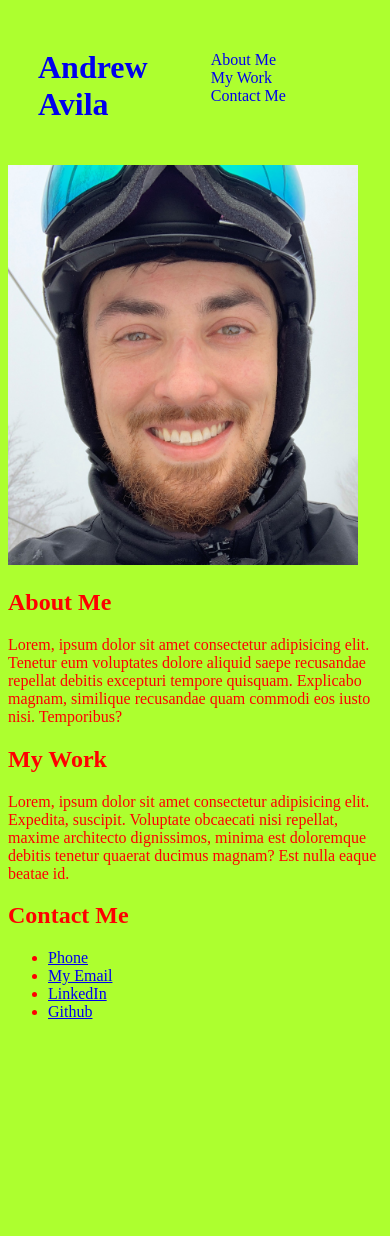
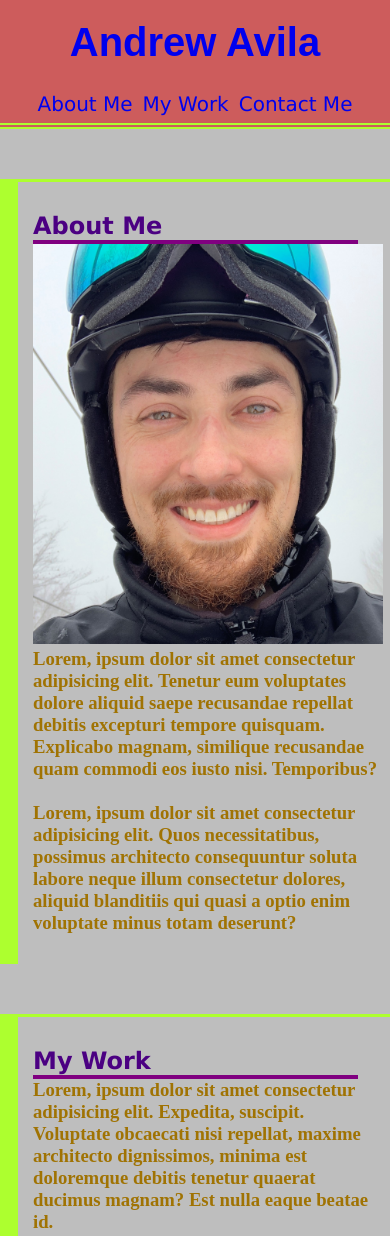
Before and after one commit to mstrikethrough/personal-bio, a plain HTML site: page index.html in a window 390 px wide. Shown: the top 1236 px of the page. Before the commit the page ends 1037 px from the top, so only its background shows below. Drawn offline with Linux system fonts and the light colour scheme.

Commit message:
more html and css framework

```diff
--- a/assets/styles.css
+++ b/assets/styles.css
@@ -1,16 +1,27 @@
 * {
     box-sizing: border-box;
+    margin: 0;
+    padding: 0;
 }
 
 body {
-    color: red;
-    background-color: greenyellow;
+    color:rgb(160, 115, 3);
+    background-color: rgb(190, 190, 190);
 }
 
 header {
     padding: 20px 30px;
     display: flex;
     justify-content: space-between;
+    flex-wrap: wrap;
+    background-color: indianred;
+    border-bottom: 6px double greenyellow;
+}
+
+header h1 {
+    font-size: 40px;
+    font-family: Arial, Helvetica, sans-serif;
+    font-weight: bolder;
 }
 
 header a {
@@ -31,4 +42,100 @@ header nav ul {
 
 header nav ul li a {
     padding: 5px;
+    font-family: Verdana, Geneva, Tahoma, sans-serif;
 }
+
+h2 {
+    font-family: Verdana, Geneva, Tahoma, sans-serif;
+    color: indigo;
+    float: left;
+}
+
+.section-title {
+    text-align: center;
+    float: left;
+    border-bottom: 4px solid purple;
+}
+
+.section-style {
+    margin: 50px auto;
+    border-width: 3px 0 0 18px;
+    border-color: greenyellow;
+    border-style: solid;
+}
+
+section {
+    padding: 20px 30px;
+    display: flex;
+    justify-content: space-between;
+    flex-wrap: wrap;
+}
+
+section h2 {
+    float: left;
+}
+
+section a {
+    text-decoration: none;
+}
+
+section ul {
+    display: flex;
+    flex-wrap: wrap;
+    justify-content: space-between;
+    align-items: center;
+    list-style: none;
+}
+
+section ul li a {
+    padding: 5px;
+    font-family: Verdana, Geneva, Tahoma, sans-serif;
+}
+
+/* MEDIA QUERY FOR SMALLER DESKTOP SCREENS AND SMALLER */
+@media screen and (max-width: 980px) {
+    header {
+      padding-bottom: 0;
+      justify-content: center;
+      position: relative;
+    }
+
+    header h1 {
+      width: 100%;
+      text-align: center;
+    }
+
+    header nav ul {
+      margin-top: 20px;
+      width: 100%;
+      justify-content: center;
+    }
+
+    header nav ul li a {
+      font-size: 20px;
+    }
+
+    footer h2, footer div {
+      text-align: center;
+      width: 100%;
+    }
+
+    .section-title {
+      width: 80%;
+    }
+  }
+
+  /* MEDIA QUERY FOR TABLETS AND SMALLER */
+  @media screen and (max-width: 768px) {
+    section {
+      padding: 30px 15px;
+    }
+  }
+
+  /* MEDIA QUERY FOR MOBILE PHONES AND SMALLER */
+  @media screen and (max-width: 575px) {
+
+    .section-title {
+      width: 95%;
+    }
+  }
--- a/index.html
+++ b/index.html
@@ -30,46 +30,48 @@
     </header>
     <!-- end nav -->
 
-    <!-- hero/jumbotron -->
-    <section id="about-me">
-      <div>
-      <!-- add photo of me and bio blurb -->
+    <!-- hero/jumbotron ABOUT ME-->
+    <section id="about-me" class="section-style">
+      <div class="section-title">
+        <h2>About Me</h2>
+      </div>
+      <div class="about-blurb">
         <img src="./images/snow-headshot.jpg" alt="picture of me with snow helmet, on a chair lift"
         height="400px" width="350px">
-      </div>
-      <div>
-        <h2>About Me</h2>
-        <p>
+        <h3>
           Lorem, ipsum dolor sit amet consectetur adipisicing elit. Tenetur eum voluptates dolore aliquid saepe recusandae repellat debitis excepturi tempore quisquam. Explicabo magnam, similique recusandae quam commodi eos iusto nisi. Temporibus?
-        </p>
+          <br>
+          <br>
+          Lorem, ipsum dolor sit amet consectetur adipisicing elit. Quos necessitatibus, possimus architecto consequuntur soluta labore neque illum consectetur dolores, aliquid blanditiis qui quasi a optio enim voluptate minus totam deserunt?
+        </h3>
       </div>
     </section>
     <!-- end hero -->
 
     <!-- begin "my work" section -->
-    <section id="my-work">
+    <section id="my-work" class="section-style">
       <!-- add 5 divs of my work -->
-      <div>
+      <div class="section-title">
         <h2>My Work</h2>
-        <p>
+      </div>
+        <h3>
           Lorem, ipsum dolor sit amet consectetur adipisicing elit. Expedita, suscipit. Voluptate obcaecati nisi repellat, maxime architecto dignissimos, minima est doloremque debitis tenetur quaerat ducimus magnam? Est nulla eaque beatae id.
-        </p>
-      </div>
+        </h3>
     </section>
     <!-- end "my work" section -->
 
-    <!-- begin footer -->
-    <footer id="contact-me">
-    <!-- add hrefs to a's -->
-      <div >
+    <!-- begin "contact me" section -->
+    <section id="contact-me" class="section-style">
+      <div class="section-title">
         <h2>Contact Me</h2>
+      </div>
       <nav>
         <ul>
           <li>
-              <a href="tel:219-210-2306">Phone</a>
+            <a href="tel:219-210-2306">P:219-210-2306</a>
           </li>
           <li>
-              <a href="mailto:andrew.j.avila@gmail.com">My Email</a>
+            <a href="mailto:andrew.j.avila@gmail.com">andrew.j.avila@gmail.com</a>
           </li>
           <li>
             <a href="https://www.linkedin.com/in/andrew-avila-52845995/">LinkedIn</a>
@@ -79,9 +81,8 @@
           </li>
         </ul>
       </nav>
-      </div>
-    </footer>
-    <!-- end footer -->
+    </section>
+    <!-- end "contact me" section -->
 
   </body>
 </html>
```
Also changed, not shown: images/dog.jpg (added), 4 other files. Lines whose indentation alone changed are shown as unchanged.
